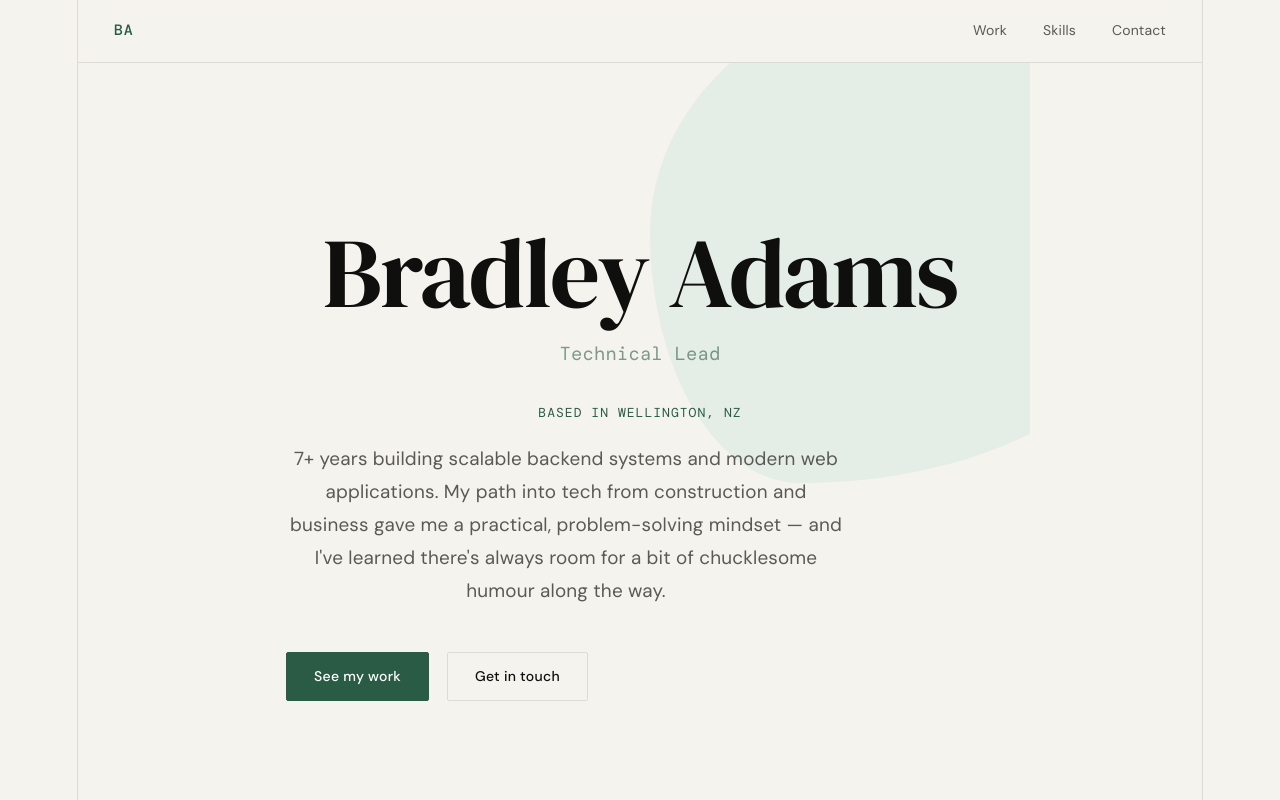
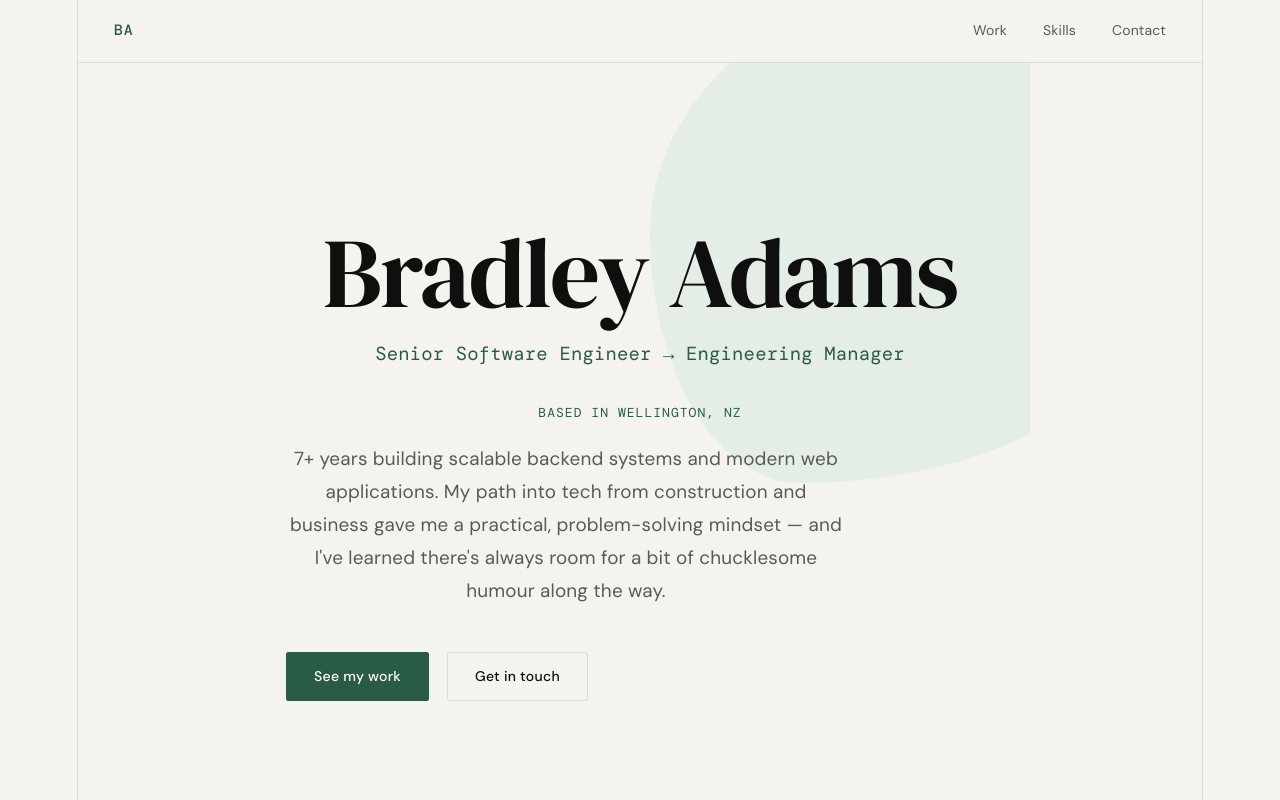
Before and after one commit to bradley-adams/bradley-adams.github.io, a React (Vite) app: page / in a window 1280 px wide. Shown: the top 800 px of the page. Built offline with nearby package versions, Linux system fonts and the light colour scheme.

Commit message:
update role banner

```diff
--- a/src/App.jsx
+++ b/src/App.jsx
@@ -1,7 +1,5 @@
 import { useState, useEffect } from "react";
 import "./App.css";
-
-const ROLES = ["Senior Software Engineer", "Technical Lead", "Go & React Developer"];
 
 const JOBS = [
   {
@@ -37,23 +35,10 @@ const JOBS = [
 const SKILLS = ["Go", "React", "TypeScript", "PostgreSQL", "ClickHouse", "Kubernetes", "Docker", "Terraform", "GCP", "AWS", "gRPC", "REST APIs"];
 
 export default function App() {
-  const [roleIndex, setRoleIndex] = useState(0);
-  const [fade, setFade] = useState(true);
   const [visible, setVisible] = useState(false);
 
   useEffect(() => {
     setTimeout(() => setVisible(true), 100);
-  }, []);
-
-  useEffect(() => {
-    const interval = setInterval(() => {
-      setFade(false);
-      setTimeout(() => {
-        setRoleIndex((i) => (i + 1) % ROLES.length);
-        setFade(true);
-      }, 400);
-    }, 3000);
-    return () => clearInterval(interval);
   }, []);
 
   return (
@@ -70,9 +55,7 @@ export default function App() {
       <section className="hero">
         <div className="hero__content">
           <h1 className="hero__name">Bradley Adams</h1>
-          <p className={`hero__role ${fade ? "hero__role--visible" : "hero__role--hidden"}`}>
-            {ROLES[roleIndex]}
-          </p>
+          <p className="hero__role">Senior Software Engineer → Engineering Manager</p>
           <p className="hero__eyebrow">Based in Wellington, NZ</p>
           <p className="hero__bio">
             7+ years building scalable backend systems and modern web applications.
```
